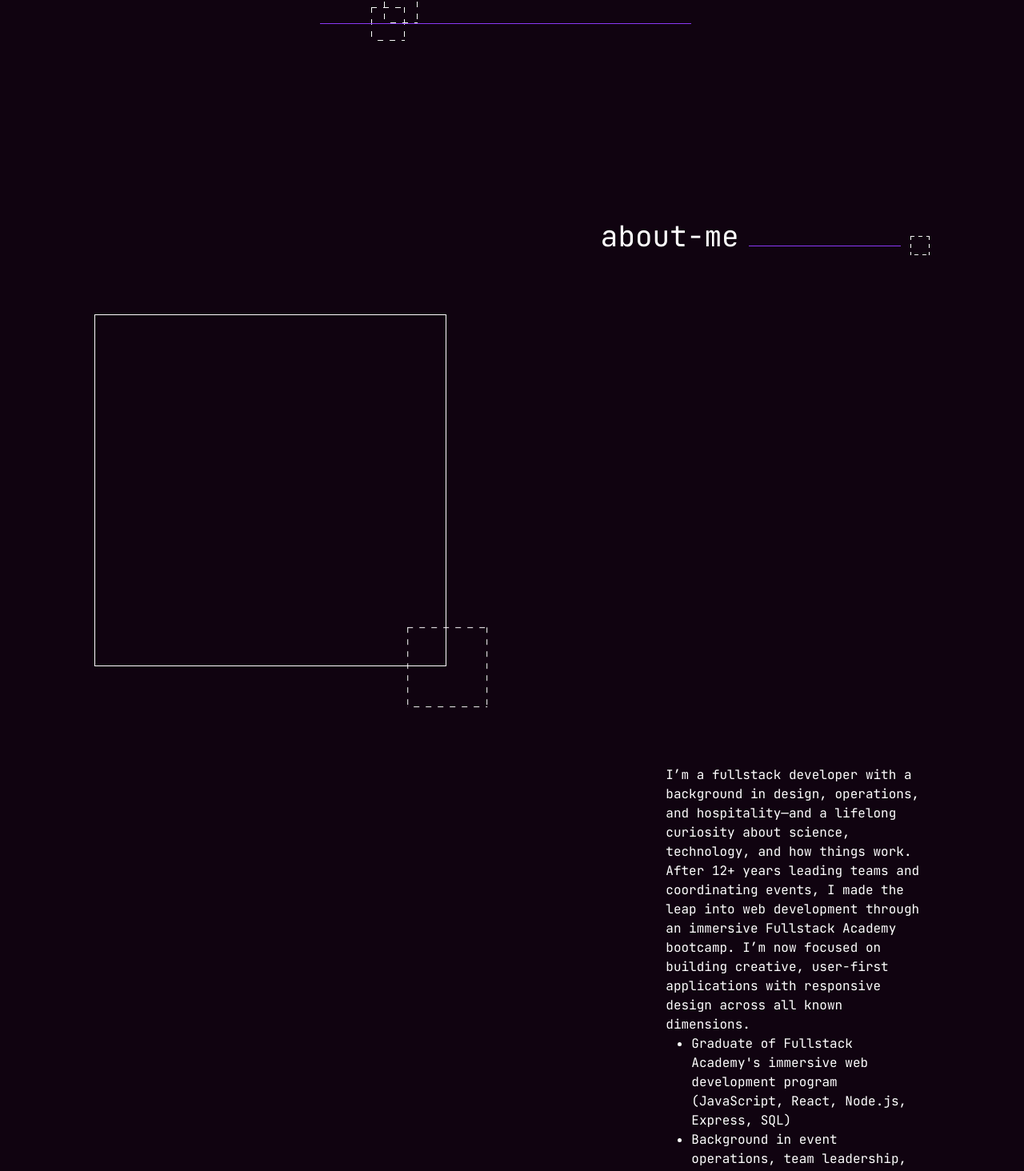
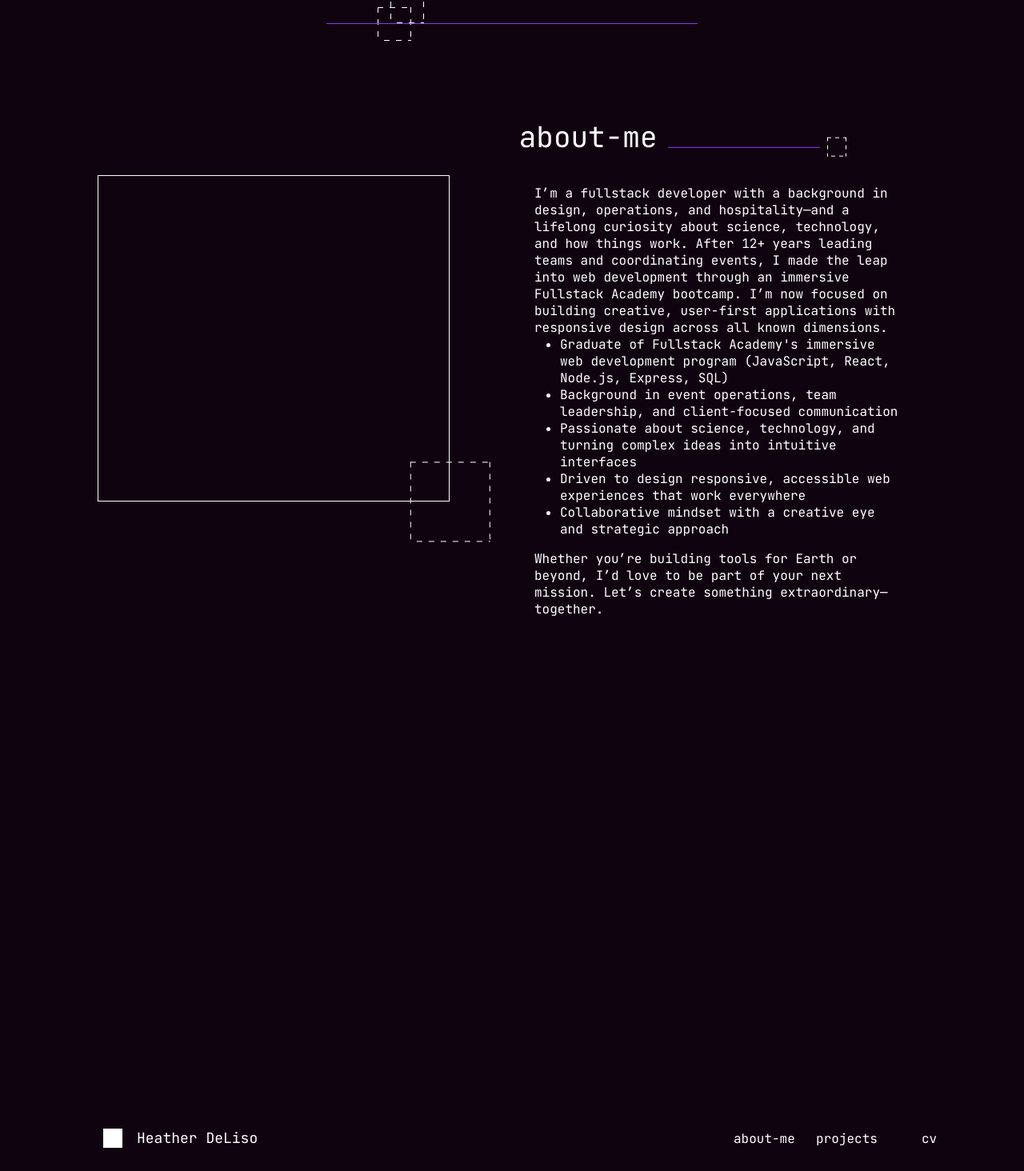
Before and after one commit to HeatherD2025/Personal_Website, a React (Vite) app: page /#/home in a window 1280 px wide. Shown: the part 804-2268 px from the top of the page at 80% size. Built offline with nearby package versions, Linux system fonts and the light colour scheme.

Commit message:
about me section styled

```diff
--- a/src/components/About.jsx
+++ b/src/components/About.jsx
@@ -1,4 +1,5 @@
 import NavBar from "../components/Navbar";
+import "../styles/main.css";
 
 export default function About() {
 
@@ -6,20 +7,19 @@ export default function About() {
         <>
           <section id="about" className="section">
             <div className="sectionSpacer"></div>
-            <div className="aboutMeHeaderContainer">
-              <div className="aboutMeHeader">about-me
+
+
+                <div className="aboutMeHeaderSection">
+                    <div className="aboutMeHeader">about-me</div>
                       <div className="accentLine4"></div>
-              </div>
                       <div className="floatingAccentBox3"></div>
                 </div>
 
-            <div className="aboutMeMain">
-
                 <div className="accentBox4"></div>
                 <div className="floatingAccentBox4"></div>
-
                   <div className="aboutParagraph">
-              <div>I’m a fullstack developer with a background in design, operations, and hospitality—and a lifelong curiosity about science, technology, and how things work.
+                      <div>
+                        I’m a fullstack developer with a background in design, operations, and hospitality—and a lifelong curiosity about science, technology, and how things work.
                         After 12+ years leading teams and coordinating events, I made the leap into web development through an immersive Fullstack Academy bootcamp.
                         I’m now focused on building creative, user-first applications with responsive design across all known dimensions.
                       </div>
@@ -32,7 +32,8 @@ export default function About() {
                        </ul>
                       Whether you’re building tools for Earth or beyond, I’d love to be part of your next mission. Let’s create something extraordinary—together.
                     </div>
-           </div>
+                  {/* </div>  */}
+             {/* </div> */}
           </section>
         </>
     )
--- a/src/components/Navbar.jsx
+++ b/src/components/Navbar.jsx
@@ -18,7 +18,7 @@ export default function NavBar() {
 
   return (
     <nav className="navbar">
-      <div className="container">
+      <div className="navbarGrid">
         <div className="navbarInner">
 
           {/* left side - my name. If home, use hash anchor, if not, use route */}
@@ -51,7 +51,7 @@ export default function NavBar() {
           )}
 
           {/* right side - hamburger and nav items */}
-          <div className="navbarRight">
+
             <div
               className="hamburger"
               onClick={() => setIsOpen(!isOpen)}
@@ -89,11 +89,11 @@ export default function NavBar() {
                   onClick={() => {
                     navigate("/home");
                   }}
+                  style={{gridColumn: "1 / -1" }}
                 >
                 </button>
               )}
             </div>
-          </div>
         </div>
       </div>
     </nav>
--- a/src/pages/Home.jsx
+++ b/src/pages/Home.jsx
@@ -15,9 +15,13 @@ export default function Home() {
     <>
       <div className="container">
         <div className="background">
+          <NavBar />
           <div className="pageGrid">
-            <NavBar />
+
+           {/* Home page header section */}
             <section id="home" className="section"></section>
+
+           {/* Fixed links on left */}
             <div className="linkBox">
               <div className="accentLine1"></div>
               <a href="https://github.com/HeatherD2025" target=" ">
@@ -30,6 +34,9 @@ export default function Home() {
                 <i className="fa-regular fa-envelope contactIcons"></i>
               </Link>
             </div>
+
+
+            {/* Main header and photo */}
             <div className="mainLandingText">
               <p className="mainHeader">
                 I'm Heather and I don't know what to put here
@@ -42,26 +49,42 @@ export default function Home() {
                 <div className="accentLine2"></div>
               </div>
             </div>
-            {/* end of main text box  */}
             <div className="myPhotoWrapper">
               <img className="myPhoto" src={myPortrait}></img>
             </div>
+            {/* end of main */}
+
+            {/* Accent elements*/}
             <div className="accentBox1"></div>
-
             <div className="accentLine3"></div>
             <div className="accentBox2"></div>
             <div className="floatingAccentBox2"></div>
-            <div className="sectionSpace">
-              <div className="aboutContainer">
+
+            {/* Section separater */}
+            <div className="sectionSpace"></div>
+
+              {/* About section */}
+              <div className="full-width-grid">
                 <About />
               </div>
-              <div className="projectsContainer">
+
+            {/* Section separater */}
+            <div className="sectionSpace"></div>
+
+              {/* Projects section */}
+              <div className="full-width-grid">
                 <Projects />
               </div>
-              <div className="contactContainer">
+
+            {/* Section separater */}
+            <div className="sectionSpace"></div>
+
+              {/* Contact Form section */}
+              <div className="full-width-grid">
                 <ContactForm />
               </div>
-            </div>
+
+
           </div>
         </div>
       </div>
--- a/src/styles/main.css
+++ b/src/styles/main.css
@@ -1,3 +1,4 @@
+/* base page layout containers, grid, scroll-behavior */
 html {
   scroll-behavior: smooth;
   scroll-padding-top: 6rem;
@@ -26,6 +27,7 @@ html {
   position: relative;
 }
 
+/* Leftmost contact links */
 .linkBox {
   z-index: 10;
   height: 35.75rem;
@@ -52,6 +54,8 @@ html {
   background: #8A38F5;
 }
 
+
+/* main intro section */
 .mainLandingText {
   grid-column: 2 / span 8;
   grid-row: 1 / 2;
@@ -70,7 +74,7 @@ html {
 }
 
 .mainContent {
-  padding-top: 1.25rem;
+  padding-top: 1rem;
   font-size: 1rem;
   font-style: normal;
   font-weight: 400;
@@ -84,8 +88,9 @@ html {
   background: #8A38F5;
 }
 
+ /* my photo section */
 .myPhotoWrapper {
-  grid-column: 11 / span 7;
+  grid-column: 10 / span 6;
   margin-top: 12.25rem;
   max-width: 400px;
   aspect-ratio: 1 / 1;
@@ -96,7 +101,6 @@ html {
 
 .myPhoto {
   width: 100%;
-  object-fit: cover;
 }
 
 .accentBox1 {
@@ -106,18 +110,17 @@ html {
   grid-row: 1 / 2;
   z-index: 8;
   margin-top: 30.5rem;
-  margin-bottom: 10.75rem;
   background-image:
     linear-gradient(to right, #FFF 50%, transparent 50%),
     linear-gradient(to bottom, #FFF 50%, transparent 50%),
     linear-gradient(to left, #FFF 50%, transparent 50%),
     linear-gradient(to bottom, #FFF 50%, transparent 50%);
   background-size: 20px 1px, 1px 20px, 20px 1px, 1px 20px;
-
   background-repeat: repeat-x, repeat-y, repeat-x, repeat-y;
   background-position: top left, top right, bottom left, top left;
 }
 
+ /* section divider accent line and boxes */
 .accentLine3 {
   margin-top: 52.06rem;
   grid-column: 6 / span  6;
@@ -146,13 +149,12 @@ html {
 }
 
 .floatingAccentBox2 {
-  grid-column: 6 / span 1;  /* align with a specific column */
-  grid-row: 1;              /* place in a specific row if needed */
+  grid-column: 6 / span 1;
+  grid-row: 1;
   width: 2.63rem;
   aspect-ratio: 1 / 1;
   z-index: 5;
   margin-top: 50.81rem;
-  /* Offset it slightly without breaking layout */
   transform: translate(4rem, 0rem);
   background-image:
     linear-gradient(to right, #FFF 50%, transparent 50%),
@@ -164,23 +166,21 @@ html {
   background-position: top left, top right, bottom left, top left;
 }
 
+ /* between section spacer */
 .sectionSpacer {
-  height: 2rem;
+  height: 5rem;
 }
 
 
 /* about-me section */
-.accentBox3 {
-  max-width: 27.5rem;
-  aspect-ratio: 1/1;
-  border: 1px, solid, #FFF;
-  grid-column: 1 / span  3;
+/* header */
+.aboutMeHeaderSection {
+  display: grid;
+  grid-column: 9 / span 5 !important;
 }
-
 .aboutMeHeader {
-  display: flex;
-  align-items: baseline;
-  margin-bottom: 2.62rem;
+  grid-column-start: 10 !important;
+  transform: translate(7.4rem, 0rem);
   color: #FFF;
   font-family: "JetBrains Mono";
   font-size: 2.25rem;
@@ -188,28 +188,20 @@ html {
   font-weight: 400;
   line-height: normal;
 }
-
-.aboutMeHeaderContainer {
-  display: flex;
-  justify-content: flex-end;
-  margin-bottom: 2rem;;
-  margin-top: 2rem;
-}
-
 .accentLine4 {
-  grid-row: 1 / 2;
   width: 11.875rem;
   height: 0.0625rem;
   background: #8A38F5;
   z-index: 8;
   margin-left: .75rem;
   margin-right: .75rem;
+  margin-bottom: 2rem;
+  grid-column: 11 / span 5 !important;
+  transform: translate(4rem, 2.3rem);
 }
-
 .floatingAccentBox3 {
   height: 1.5rem;
   aspect-ratio: 1/1;
-  grid-column: 2 / 12;
   z-index: 8;
   background-image:
     linear-gradient(to right, #FFF 50%, transparent 50%),
@@ -219,23 +211,20 @@ html {
   background-size: 10px 1px, 1px 10px, 10px 1px, 1px 10px;
   background-repeat: repeat-x, repeat-y, repeat-x, repeat-y;
   background-position: top left, top right, bottom left, top left;
-  margin-top: 1.5rem;
+  grid-column-end: 14 !important;
+  transform: translate(4.25rem, -1.46rem);
 }
 
-
+/* about me main */
 .accentBox4 {
   max-width: 27.5rem;
-  aspect-ratio: 1/1;
+  height: 25.5rem;
   border: 1px, solid, #fff;
-  margin-left: 1rem;
+  margin-left: 5.87rem;
 }
-
 .floatingAccentBox4 {
   height: 6.25rem;
   aspect-ratio: 1/1;
-  margin-left: 25rem;
-  z-index: 8;
-  transform: translate(.45rem, -4.55rem);
   background-image:
     linear-gradient(to right, #FFF 50%, transparent 50%),
     linear-gradient(to bottom, #FFF 50%, transparent 50%),
@@ -244,17 +233,24 @@ html {
   background-size: 15px 1px, 1px 15px, 15px 1px, 1px 15px;
   background-repeat: repeat-x, repeat-y, repeat-x, repeat-y;
   background-position: top left, top right, bottom left, top left;
-  margin-top: 1.5rem;
+  margin-left: 30.5rem;
+  transform: translate(-.2rem, -3.1rem);
 }
 
-.aboutMeMain {
-
+.full-width-grid {
+  grid-column: 1 /-1;
 }
 
 .aboutParagraph {
-  font-family: 'JetBrains Mono', monospace;
-  color: #FFF;
-  margin-left: 45.62rem;
+margin-left: 40rem;
+margin-right: 7.87rem;
+color: #FFF;
+font-family: "JetBrains Mono";
+font-size: 1rem;
+font-style: normal;
+font-weight: 400;
+line-height: normal;
+transform: translate(0rem, -31rem);
 }
 
 .sectionSpace {
--- a/src/styles/navbar.css
+++ b/src/styles/navbar.css
@@ -1,8 +1,5 @@
 .navbar {
   position: fixed;
-  top: 0;
-  left: 0;
-  z-index: 1000;
   width: 100%;
   margin: auto;
   background-color: #100310;
@@ -10,11 +7,22 @@
   z-index: 9;
 }
 
+.navbarGrid {
+  display: grid;
+  grid-template-columns: repeat(16, 1fr);
+  gap: 1rem;
+  margin: 0 auto;
+  padding: 0 1rem;
+  max-width: 1440px;
+  width: 100%;
+}
+
+
 .navbarInner {
+  grid-column: 2 / span 14; /* or adjust based on layout */
   display: flex;
   justify-content: space-between;
-  align-items: center;
-  width: 100%;
+  align-items: flex-end;
 }
 
 .navbarBrand {
@@ -26,10 +34,8 @@
   color: #fff;
   transition: color 0.2s ease, background-color 0.2s ease;
   display: flex;
-  align-items: center;
   padding-top: 2.38rem;
   gap: 1em;
-  padding-left: 7.87rem;
 }
 
 .homeButton {
@@ -49,11 +55,6 @@
   background-color: #fff;
 }
 
-.navbarRight {
-  display: flex;
-  align-items: center;
-}
-
 /* Hamburger icon (hidden desktop, visible mobile) */
 .hamburger {
   font-size: 2rem;
@@ -66,17 +67,13 @@
   color: #fff;
   transition: color 0.2s ease, background-color 0.2s ease;
   font-family: "JetBrains Mono", monospace;
-  display: inline-flex;
-  align-items: center;
   gap: 1.5rem;
-  padding-top: 2.38rem;
-  padding-right: 7.87rem;
 }
 
 .navItem {
   background: none;
   border: none;
-  display: flex;
+  display: inline-flex;
   align-items: center;
   gap: 0.25rem;
   width: 6.44rem;
```
Lines whose indentation alone changed are shown as unchanged.
